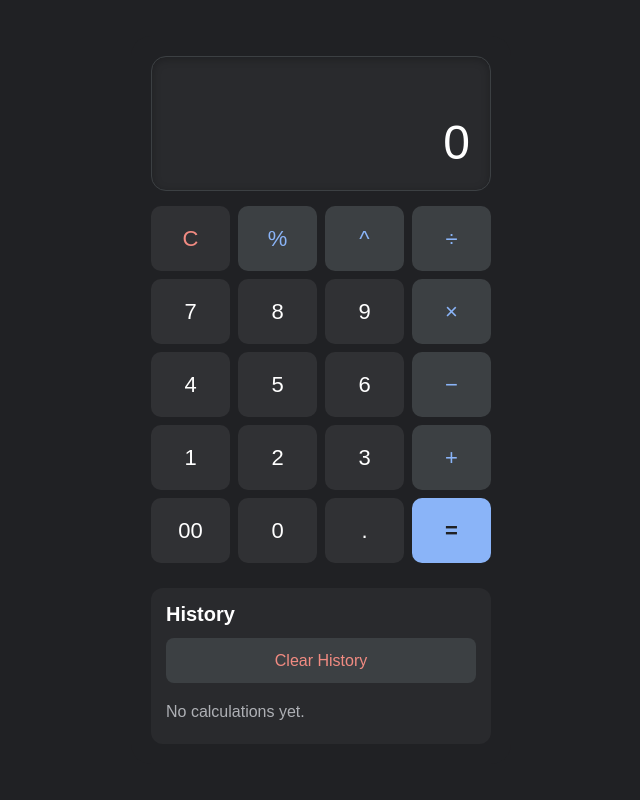
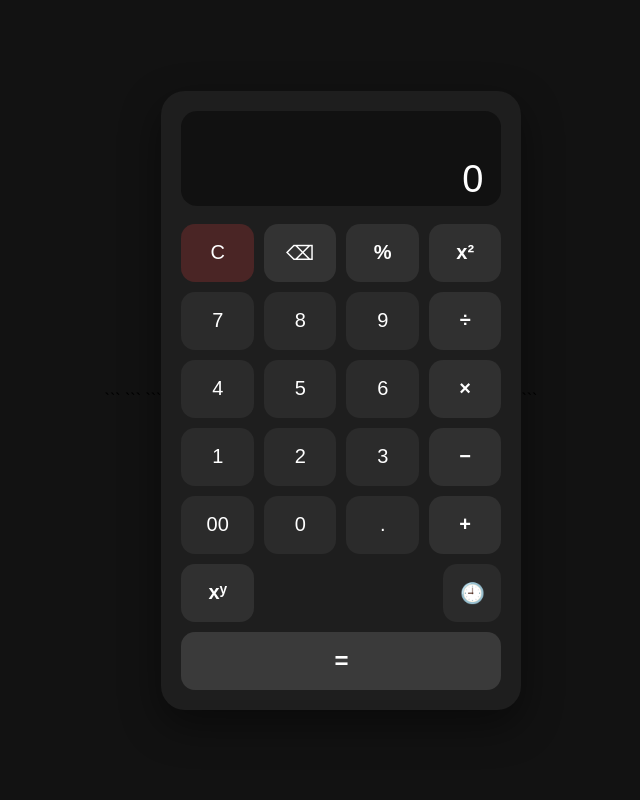
Before and after one commit to prabhudatta-mohanty/Calculator-Project, a Flask app: page / in a window 1280 px wide. Shown: the whole page, without its empty margins (319-959 px from the left). Run offline with Flask 3, Linux system fonts and the light colour scheme; data that the repository does not hold is empty; some libraries are stand-ins or nearby versions.

Commit message:
Update calculator UI and history button

````diff
--- a/static/script.js
+++ b/static/script.js
@@ -21,7 +21,7 @@ buttons.forEach(function (button) {
         }
 
         // Operators
-        else if (["+", "−", "×", "÷", "%", "^"].includes(value)) {
+        else if (["+", "−", "×", "÷", "%", "x²", "xʸ"].includes(value)) {
             chooseOperator(value);
         }
 
@@ -33,6 +33,10 @@ buttons.forEach(function (button) {
         // Clear button
         else if (value === "C") {
             clearCalculator();
+        }
+
+        else if (value === "⌫") {
+            backspace();
         }
     });
 });
@@ -62,7 +66,88 @@ function chooseOperator(selectedOperator) {
         return;
     }
 
-    firstNumber = Number(currentInput);
+    // Percentage
+    if (selectedOperator === "%") {
+        currentInput = String(Number(currentInput) / 100);
+        result.innerText = currentInput;
+
+        expression.innerText =
+            firstNumber + " " + operator + " " + currentInput + " =";
+
+        return;
+    }
+
+    // Square
+    if (selectedOperator === "x²") {
+        const number = Number(currentInput);
+        const answer = number ** 2;
+
+        expression.innerText = number + "² =";
+        result.innerText = answer;
+
+        currentInput = String(answer);
+        waitingForSecondNumber = true;
+
+        return;
+    }
+
+    // If an operator is already selected and
+    // second number has been entered, calculate first
+    if (firstNumber !== null && operator !== null && !waitingForSecondNumber) {
+
+        const secondNumber = Number(currentInput);
+
+        let answer;
+
+        if (operator === "+") {
+            answer = firstNumber + secondNumber;
+        }
+
+        else if (operator === "−") {
+            answer = firstNumber - secondNumber;
+        }
+
+        else if (operator === "×") {
+            answer = firstNumber * secondNumber;
+        }
+
+        else if (operator === "÷") {
+
+            if (secondNumber === 0) {
+                result.innerText = "Cannot divide by zero";
+                return;
+            }
+
+            answer = firstNumber / secondNumber;
+        }
+
+        else if (operator === "%") {
+
+            if (secondNumber === 0) {
+                result.innerText = "Cannot find remainder with zero";
+                return;
+            }
+
+            answer = firstNumber % secondNumber;
+        }
+
+        else if (operator === "xʸ") {
+            answer = firstNumber ** secondNumber;
+        }
+
+        expression.innerText =
+            firstNumber + " " + operator + " " + secondNumber + " =";
+
+        result.innerText = answer;
+
+        currentInput = String(answer);
+        firstNumber = answer;
+    }
+
+    else {
+        firstNumber = Number(currentInput);
+    }
+
     operator = selectedOperator;
 
     expression.innerText =
@@ -114,7 +199,7 @@ function calculateResult() {
         answer = firstNumber % secondNumber;
     }
 
-    else if (operator === "^") {
+    else if (operator === "xʸ") {
         answer = firstNumber ** secondNumber;
     }
 
@@ -163,6 +248,20 @@ function clearCalculator() {
 
     expression.innerText = "";
     result.innerText = "0";
+}
+
+function backspace() {
+    if (currentInput === "") {
+        return;
+    }
+
+    currentInput = currentInput.slice(0, -1);
+
+    if (currentInput === "") {
+        result.innerText = "0";
+    } else {
+        result.innerText = currentInput;
+    }
 }
 
 function showHistory() {
@@ -237,3 +336,11 @@ function clearHistory() {
 }
 
 loadHistory();
+
+function toggleHistory() {
+
+    const historyPanel = document.getElementById("history-panel");
+
+    historyPanel.classList.toggle("show");
+
+}
--- a/static/style.css
+++ b/static/style.css
@@ -1,55 +1,67 @@
 * {
-    box-sizing: border-box;
-}
+  box-sizing: border-box;
+  margin: 0;
+  padding: 0;
+  }
 
 body {
-    margin: 0;
-    min-height: 100vh;
-    display: flex;
-    justify-content: center;
-    align-items: center;
-    background-color: #202124;
-    font-family: Arial, sans-serif;
+min-height: 100vh;
+display: flex;
+justify-content: center;
+align-items: center;
+background: #121212;
+font-family: Arial, sans-serif;
+padding: 20px;
 }
 
 .calculator {
-    width: 380px;
-    max-width: 95%;
-    background-color: #202124;
-    padding: 20px;
-    border-radius: 20px;
+width: 360px;
+max-width: 100%;
+background: #1e1e1e;
+border-radius: 24px;
+padding: 20px;
+box-shadow: 0 15px 40px rgba(0, 0, 0, 0.45);
+position: relative;
 }
 
 /* Display */
 
 .display {
-    background-color: #292a2d;
-    color: white;
-    min-height: 135px;
-    padding: 20px;
-    margin-bottom: 15px;
-    text-align: right;
-    display: flex;
-    flex-direction: column;
-    justify-content: flex-end;
-    overflow: hidden;
-    border-radius: 15px;
-    border: 1px solid #3c4043;
-    box-shadow: inset 0 2px 8px rgba(0, 0, 0, 0.25);
+width: 100%;
+height: 95px;
+background: #111111;
+border-radius: 16px;
+padding: 14px 16px;
+margin-bottom: 18px;
+position: relative;
+display: flex;
+flex-direction: column;
+justify-content: flex-end;
+align-items: flex-end;
+overflow: hidden;
+
 }
 
 #expression {
-    min-height: 30px;
-    font-size: 22px;
-    color: #aeb0b5;
-    margin-bottom: 8px;
+width: 100%;
+min-height: 25px;
+color: #888;
+font-size: 16px;
+text-align: right;
+margin-bottom: 8px;
+overflow-x: auto;
 }
 
 #result {
-    font-size: 48px;
-    font-weight: normal;
-    color: white;
-    word-wrap: break-word;
+width: 100%;
+color: white;
+font-size: 38px;
+font-weight: 500;
+text-align: right;
+padding-right: 2px;
+overflow: hidden;
+white-space: nowrap;
+
 }
 
 /* Buttons */
@@ -57,118 +69,230 @@ body {
 .button-grid {
     display: grid;
     grid-template-columns: repeat(4, 1fr);
-    gap: 8px;
+    gap: 10px;
+    position: relative;
 }
 
-button {
-    height: 65px;
-    border: none;
-    border-radius: 10px;
-    background-color: #303134;
-    color: white;
-    font-size: 22px;
-    cursor: pointer;
-    transition: 0.15s;
+.button-grid button {
+height: 58px;
+border: none;
+border-radius: 14px;
+background: #2b2b2b;
+color: white;
+font-size: 20px;
+cursor: pointer;
+transition: transform 0.1s, background 0.15s;
 }
 
-button:hover {
-    background-color: #3c4043;
+.button-grid button:hover {
+background: #383838;
 }
 
-button:active {
-    transform: scale(0.95);
+.button-grid button:active {
+transform: scale(0.94);
 }
 
-/* Operators */
+/* Special buttons */
+
+.clear-btn {
+background: #4a2525 !important;
+}
+
+.backspace-btn {
+background: #333333 !important;
+}
 
 .operator-btn {
-    background-color: #3c4043;
-    color: #8ab4f8;
+background: #303030 !important;
+font-weight: bold;
 }
 
-.operator-btn:hover {
-    background-color: #4a4d51;
+/* History button */
+
+.history-btn {
+    width: 58px;
+    height: 58px;
+
+    border: none;
+    border-radius: 14px;
+
+    background: #2b2b2b;
+    color: #888;
+
+    font-size: 18px;
+    cursor: pointer;
+
+    display: flex;
+    justify-content: center;
+    align-items: center;
+
+    margin: 0;
+    padding: 0;
+
+    grid-column: 4;
+    justify-self: end;
 }
 
-.clear-btn {
-    color: #f28b82;
-}
-
-.equal-btn {
-    background-color: #8ab4f8;
-    color: #202124;
-    font-weight: bold;
-}
-
-.equal-btn:hover {
-    background-color: #a8c7fa;
-}
-
-/* History */
-
-.history {
-    margin-top: 25px;
-    padding: 15px;
-    background-color: #292a2d;
-    border-radius: 12px;
+.history-btn:hover {
+    background: #383838;
     color: white;
 }
 
-.history h2 {
-    margin: 0 0 12px 0;
-    font-size: 20px;
+.history-btn:active {
+    transform: scale(0.94);
+}
+.history-btn:hover {
+    background: #383838;
+    color: white;
 }
 
+.history-btn:active {
+    transform: scale(0.94);
+}
+
+.history-btn:hover {
+background: #383838;
+color: white;
+}
+
+.history-btn:active {
+transform: scale(0.94);
+}
+
+/* Equal button */
+
+.equal-btn {
+grid-column: span 4;
+height: 58px !important;
+background: #3a3a3a !important;
+font-size: 24px !important;
+font-weight: bold;
+}
+
+/* History Panel */
+
+.history-panel {
+position: absolute;
+left: calc(100% + 15px);
+top: 0;
+width: 300px;
+max-height: 100%;
+background: #1e1e1e;
+border-radius: 20px;
+padding: 18px;
+
+box-shadow: 0 15px 40px rgba(0, 0, 0, 0.45);
+
+opacity: 0;
+visibility: hidden;
+transform: translateX(-10px);
+transition: 0.2s ease;
+
+overflow-y: auto;
+
+}
+
+.history-panel.show {
+opacity: 1;
+visibility: visible;
+transform: translateX(0);
+}
+
+/* History Header */
+
+.history-header {
+display: flex;
+justify-content: space-between;
+align-items: center;
+margin-bottom: 15px;
+}
+
+.history-header h2 {
+color: white;
+font-size: 22px;
+}
+
+.close-history-btn {
+width: 34px;
+height: 34px;
+border: none;
+border-radius: 50%;
+background: #303030;
+color: white;
+font-size: 24px;
+cursor: pointer;
+}
+
+.close-history-btn:hover {
+background: #444;
+}
+
+/* Clear History */
+
+.clear-history-btn {
+width: 100%;
+padding: 10px;
+border: none;
+border-radius: 10px;
+background: #333333;
+color: white;
+font-size: 14px;
+cursor: pointer;
+margin-bottom: 15px;
+}
+
+.clear-history-btn:hover {
+background: #444;
+}
+
+/* History Items */
+
 #history-list {
-    max-height: 180px;
-    overflow-y: auto;
+display: flex;
+flex-direction: column;
+gap: 8px;
+}
+
+.history-item {
+background: #292929;
+color: #ddd;
+padding: 12px;
+border-radius: 10px;
+font-size: 15px;
+text-align: right;
+word-break: break-word;
 }
 
 #history-list p {
-    color: #aeb0b5;
-    margin: 8px 0;
-}
-
-.history-item {
-    padding: 10px;
-    margin: 6px 0;
-    background-color: #303134;
-    border-radius: 8px;
-    font-size: 16px;
+color: #888;
+text-align: center;
+padding: 15px 5px;
 }
 
 /* Mobile */
 
-@media (max-width: 450px) {
+@media (max-width: 700px) {
+body {
+    padding: 12px;
+}
 
     .calculator {
         width: 100%;
-        max-width: 100%;
-        padding: 12px;
+        max-width: 360px;
     }
 
-    button {
-        height: 60px;
-        font-size: 20px;
+    .history-panel {
+        position: fixed;
+        left: 50%;
+        top: 50%;
+        width: calc(100% - 30px);
+        max-width: 360px;
+        max-height: 80vh;
+        transform: translate(-50%, -45%);
+        z-index: 100;
     }
 
-    #result {
-        font-size: 40px;
+    .history-panel.show {
+        transform: translate(-50%, -50%);
     }
 }
-
-.clear-history-btn {
-    width: 100%;
-    height: 45px;
-    margin-bottom: 12px;
-    background-color: #3c4043;
-    color: #f28b82;
-    font-size: 16px;
-    border: none;
-    border-radius: 8px;
-    cursor: pointer;
-}
-
-.clear-history-btn:hover {
-    background-color: #4a4d51;
-}
--- a/templates/index.html
+++ b/templates/index.html
@@ -1,55 +1,82 @@
 <!DOCTYPE html>
+
 <html>
 
 <head>
     <title>Calculator App</title>
 
+```
 <link rel="stylesheet" href="{{ url_for('static', filename='style.css') }}">
+```
+
 </head>
 
 <body>
 
+```
 <div class="calculator">
 
     <!-- Calculator Display -->
     <div class="display">
+
         <div id="expression"></div>
         <div id="result">0</div>
+
     </div>
 
     <!-- Calculator Buttons -->
     <div class="button-grid">
 
+        <!-- Top Row -->
         <button class="clear-btn">C</button>
+        <button class="backspace-btn">⌫</button>
         <button class="operator-btn">%</button>
-            <button class="operator-btn">^</button>
-            <button class="operator-btn">÷</button>
+        <button class="operator-btn">x²</button>
 
+        <!-- Numbers + Operators -->
         <button>7</button>
         <button>8</button>
         <button>9</button>
-            <button class="operator-btn">×</button>
+        <button class="operator-btn">÷</button>
 
         <button>4</button>
         <button>5</button>
         <button>6</button>
-            <button class="operator-btn">−</button>
+        <button class="operator-btn">×</button>
 
         <button>1</button>
         <button>2</button>
         <button>3</button>
-            <button class="operator-btn">+</button>
+        <button class="operator-btn">−</button>
 
         <button>00</button>
         <button>0</button>
         <button>.</button>
+        <button class="operator-btn">+</button>
+
+        <!-- Power -->
+        <button class="operator-btn power-btn">xʸ</button>
+
+        <!-- History -->
+        <button class="history-btn" onclick="toggleHistory()">
+            🕘
+        </button>
+
+        <!-- Equal -->
         <button class="equal-btn">=</button>
 
     </div>
 
-        <!-- History -->
-        <div class="history">
+    <!-- History Panel -->
+    <div class="history-panel" id="history-panel">
+
+        <div class="history-header">
             <h2>History</h2>
+
+            <button class="close-history-btn" onclick="toggleHistory()">
+                ×
+            </button>
+        </div>
 
         <button class="clear-history-btn" onclick="clearHistory()">
             Clear History
@@ -58,11 +85,13 @@
         <div id="history-list">
             <p>No calculations yet.</p>
         </div>
+
     </div>
 
 </div>
 
 <script src="{{ url_for('static', filename='script.js') }}"></script>
+```
 
 </body>
 
````
Lines whose indentation alone changed are shown as unchanged.
